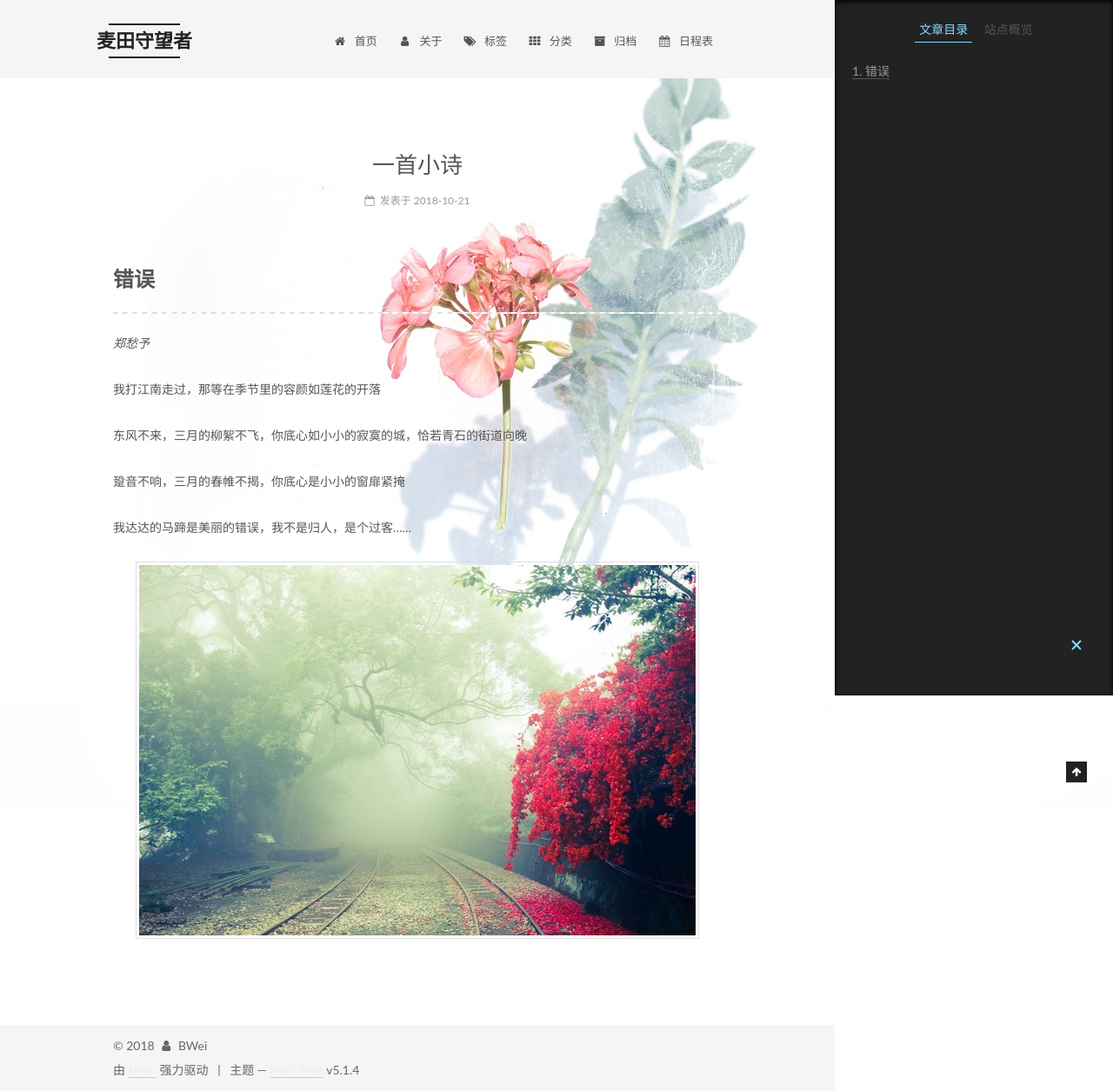
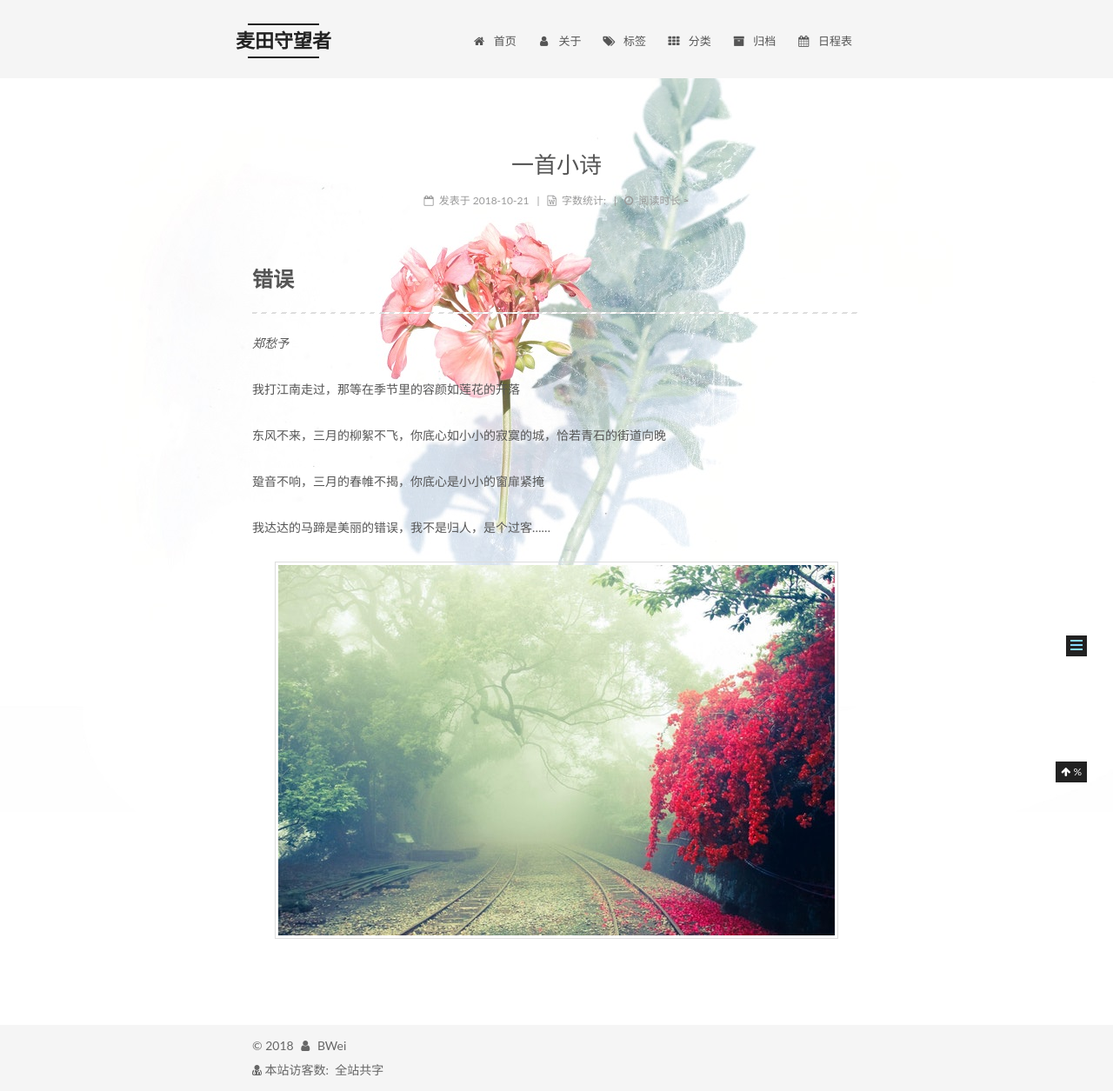
Before and after one commit to haohanxingkong/haohanxingkong.github.io, a plain HTML site: page 2018/10/21/一首小诗/index.html in a window 1280 px wide. Shown: the whole page at 87% size. Drawn offline with Linux system fonts and the light colour scheme; some packages are replaced by stand-ins of ours; a script that the page names is missing.

Commit message:
Site updated: 2018-10-24 16:44:10

```diff
--- a/2018/10/21/一首小诗/index.html
+++ b/2018/10/21/一首小诗/index.html
@@ -56,19 +56,23 @@
   <link rel="apple-touch-icon" sizes="180x180" href="/images/apple-touch-icon-next.png?v=5.1.4">
 
 
-  <link rel="icon" type="image/png" sizes="32x32" href="/images/favicon-32x32-next.png?v=5.1.4">
+  <link rel="icon" type="image/png" sizes="32x32" href="/images/x_ 2.png?v=5.1.4">
 
 
-  <link rel="icon" type="image/png" sizes="16x16" href="/images/favicon-16x16-next.png?v=5.1.4">
+  <link rel="icon" type="image/png" sizes="16x16" href="/images/x_ 1.png?v=5.1.4">
 
 
   <link rel="mask-icon" href="/images/logo.svg?v=5.1.4" color="#222">
 
 
+  <link rel="manifest" href="/images/manifest.json">
+
+
+  <meta name="msapplication-config" content="/images/browserconfig.xml">
 
 
 
-  <meta name="keywords" content="Hexo, NexT">
+  <meta name="keywords" content="计算机视觉，光谱渲染">
 
 
 
@@ -101,7 +105,7 @@
     root: '/',
     scheme: 'Mist',
     version: '5.1.4',
-    sidebar: {"position":"left","display":"post","offset":12,"b2t":false,"scrollpercent":false,"onmobile":false},
+    sidebar: {"position":"left","display":"hide","offset":12,"b2t":false,"scrollpercent":"ture","onmobile":false},
     fancybox: true,
     tabs: true,
     motion: {"enable":true,"async":false,"transition":{"post_block":"fadeIn","post_header":"slideDownIn","post_body":"slideDownIn","coll_header":"slideLeftIn","sidebar":"slideUpIn"}},
@@ -325,6 +329,39 @@
 
 
 
+            <div class="post-wordcount">
+
+
+                  <span class="post-meta-divider">|</span>
+
+                <span class="post-meta-item-icon">
+                  <i class="fa fa-file-word-o"></i>
+                </span>
+
+                  <span class="post-meta-item-text">字数统计&#58;</span>
+
+                <span title="字数统计">
+
+                </span>
+
+
+
+                <span class="post-meta-divider">|</span>
+
+
+
+                <span class="post-meta-item-icon">
+                  <i class="fa fa-clock-o"></i>
+                </span>
+
+                  <span class="post-meta-item-text">阅读时长 &asymp;</span>
+
+                <span title="阅读时长">
+
+                </span>
+
+            </div>
+
 
 
 
@@ -492,6 +529,10 @@
                     <a href="https://unsplash.com/" title="Unsplash" target="_blank">Unsplash</a>
                   </li>
 
+                  <li class="links-of-blogroll-item">
+                    <a href="https://cn.bing.com/" title="Bing" target="_blank">Bing</a>
+                  </li>
+
               </ul>
             </div>
 
@@ -531,7 +572,11 @@
 
     <footer id="footer" class="footer">
       <div class="footer-inner">
-        <div class="copyright">&copy; <span itemprop="copyrightYear">2018</span>
+        <script async src="https://busuanzi.ibruce.info/busuanzi/2.3/busuanzi.pure.mini.js"></script>
+
+
+
+<div class="copyright">&copy; <span itemprop="copyrightYear">2018</span>
   <span class="with-love">
     <i class="fa fa-user"></i>
   </span>
@@ -540,18 +585,19 @@
 
 </div>
 
-
-  <div class="powered-by">由 <a class="theme-link" target="_blank" href="https://hexo.io">Hexo</a> 强力驱动</div>
+<div class="powered-by">
+<i class="fa fa-user-md"></i><span id="busuanzi_container_site_uv">
+  本站访客数:<span id="busuanzi_value_site_uv"></span>
+</span>
+</div>
 
 
 
-  <span class="post-meta-divider">|</span>
 
-
-
-  <div class="theme-info">主题 &mdash; <a class="theme-link" target="_blank" href="https://github.com/iissnan/hexo-theme-next">NexT.Mist</a> v5.1.4</div>
-
-
+<div class="theme-info">
+  <div class="powered-by"></div>
+  <span class="post-count">全站共字</span>
+</div>
 
 
 
@@ -569,6 +615,8 @@
 
       <div class="back-to-top">
         <i class="fa fa-arrow-up"></i>
+
+          <span id="scrollpercent"><span>0</span>%</span>
 
       </div>
 
--- a/css/main.css
+++ b/css/main.css
@@ -1063,7 +1063,7 @@ pre .javascript .function {
   right: 30px;
   z-index: 1050;
   padding: 0 6px;
-  width: 24px;
+  width: initial;
   background: #222;
   font-size: 12px;
   opacity: 1;
@@ -1513,6 +1513,9 @@ pre .javascript .function {
   font-size: 14px;
   margin-top: 2px;
 }
+.post-wordcount {
+  display: inline-block;
+}
 .post-meta-divider {
   margin: 0 0.5em;
 }
@@ -1822,7 +1825,7 @@ pre .javascript .function {
   width: 4px;
   height: 4px;
   border-radius: 50%;
-  background: #ff28ff;
+  background: #ffc43e;
 }
 .links-of-blogroll {
   font-size: 13px;
```
Also changed, not shown: archives/2018/10/index.html (+28 -13 lines), archives/2018/index.html (+28 -13 lines), archives/index.html (+28 -13 lines), categories/index.html (+28 -13 lines), index.html (+61 -13 lines), tags/index.html (+28 -13 lines), images/favicon.ico (added), images/x_ 1.png (added), images/x_ 2.png (added).
